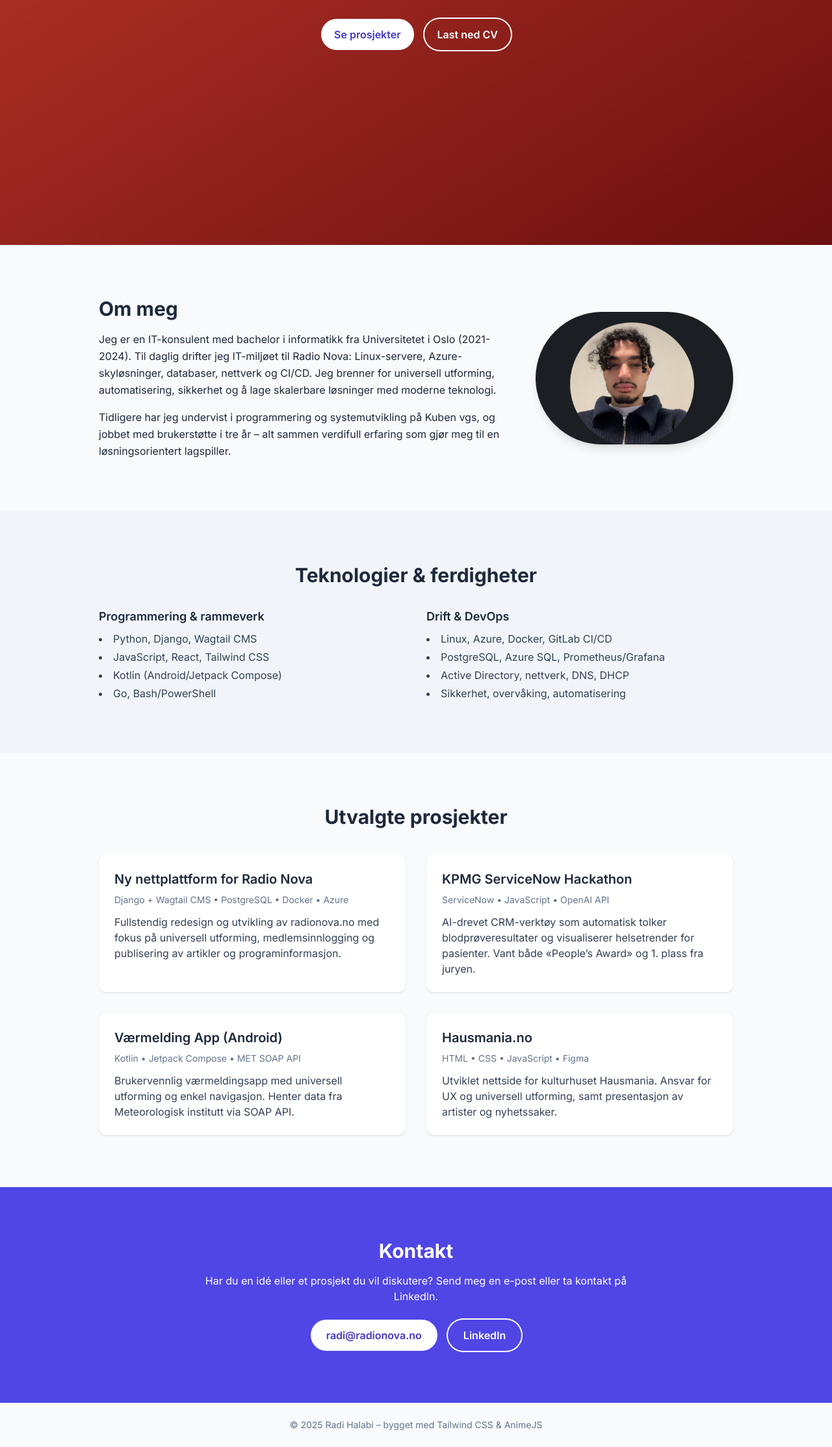
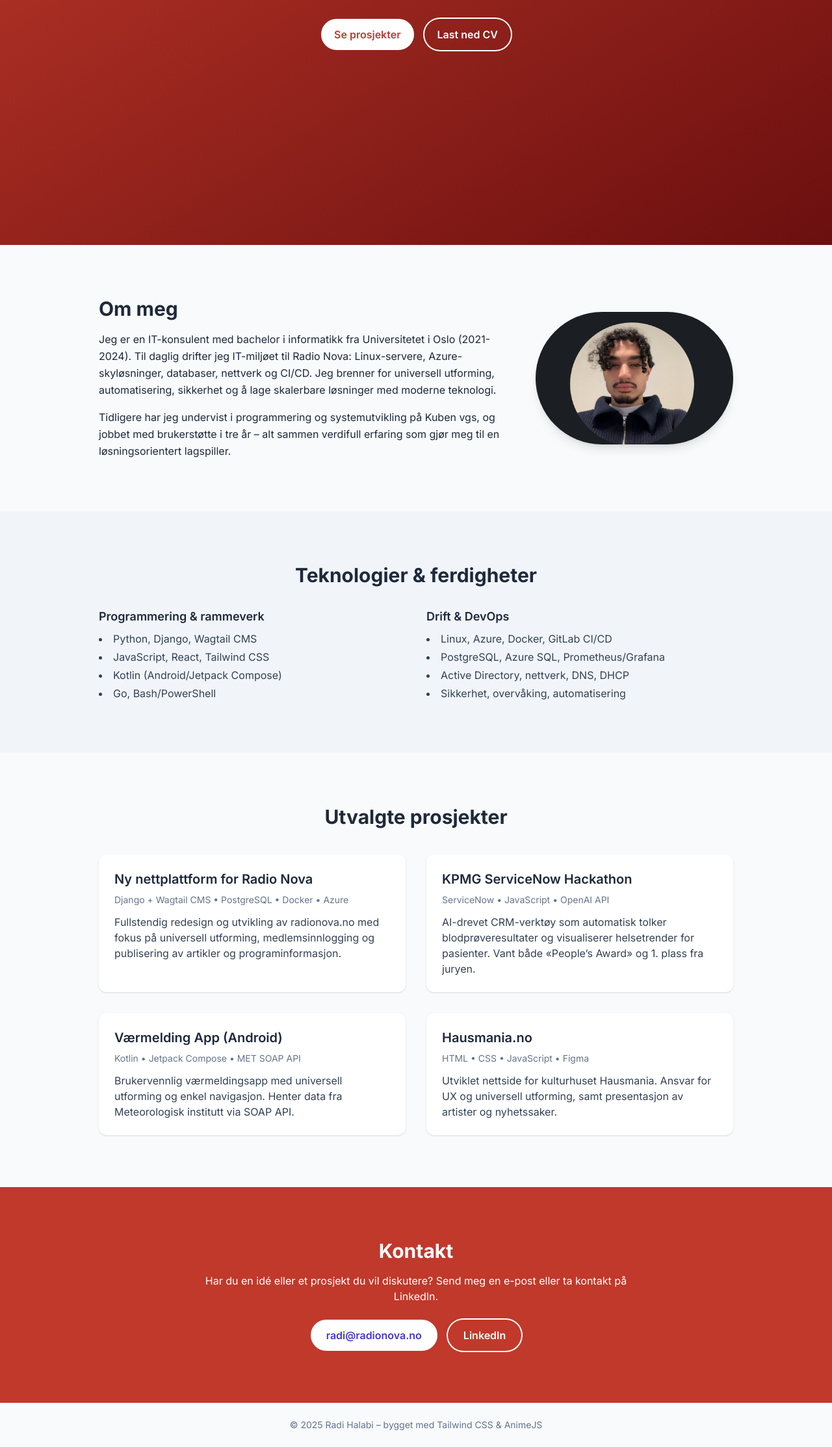
Before and after one commit to Radi410/radi410.github.io, a plain HTML site: page index.html in a window 1280 px wide. Shown: the part 423-2650 px from the top of the page at 65% size. Drawn offline with nearby package versions, Linux system fonts and the light colour scheme.

Commit message:
Update index.html

```diff
--- a/index.html
+++ b/index.html
@@ -33,7 +33,7 @@
       <h1 id="hero-title" class="text-5xl md:text-7xl font-bold mb-4">Hei, jeg er Radi Halabi</h1>
       <p id="hero-sub" class="text-xl md:text-2xl opacity-90 mb-8">IT-konsulent | Full-stack-utvikler | Radio Nova IT-sjef</p>
       <div id="hero-links" class="flex gap-4 justify-center">
-        <a href="#prosjekter" class="px-5 py-3 rounded-full bg-white text-indigo-700 font-semibold hover:bg-slate-100 transition">Se prosjekter</a>
+        <a href="#prosjekter" class="px-5 py-3 rounded-full bg-white text-[#c0392b] font-semibold hover:bg-slate-100 transition">Se prosjekter</a>
         <a href="CV_Radi_Halabi.docx.pdf" target="_blank" class="px-5 py-3 rounded-full ring-2 ring-white text-white font-semibold hover:bg-white/10 transition">Last ned CV</a>
       </div>
     </div>
@@ -127,7 +127,7 @@
   </section>
 
   <!-- KONTAKT -->
-  <section id="kontakt" class="py-20 bg-indigo-600 text-white">
+  <section id="kontakt" class="py-20 bg-[#c0392b] text-white">
     <div class="max-w-3xl mx-auto px-6 text-center">
       <h2 class="text-3xl font-bold mb-4">Kontakt</h2>
       <p class="mb-6">Har du en idé eller et prosjekt du vil diskutere? Send meg en e-post eller ta kontakt på LinkedIn.</p>
```
